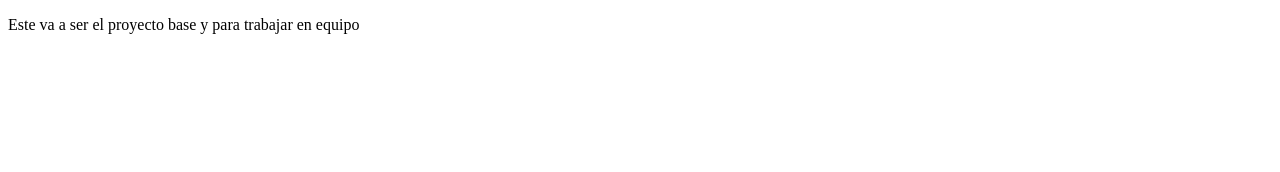
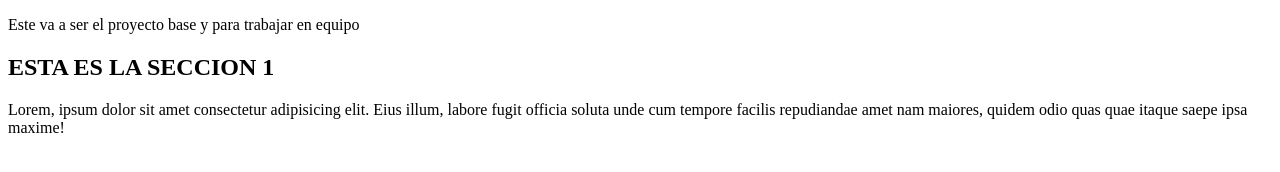
Before and after one commit to Marcestordeur/Clase4-git, a plain HTML site: page index.html in a window 1280 px wide. Drawn offline with Linux system fonts and the light colour scheme.

Commit message:
creacion de la rama 1

```diff
--- a/index.html
+++ b/index.html
@@ -7,5 +7,10 @@
 </head>
 <body>
   <p>Este va a ser el proyecto base y para trabajar en equipo</p>
+
+  <section>
+    <h2>ESTA ES LA SECCION 1</h2>
+    <p>Lorem, ipsum dolor sit amet consectetur adipisicing elit. Eius illum, labore fugit officia soluta unde cum tempore facilis repudiandae amet nam maiores, quidem odio quas quae itaque saepe ipsa maxime!</p>
+  </section>
 </body>
 </html>
```
